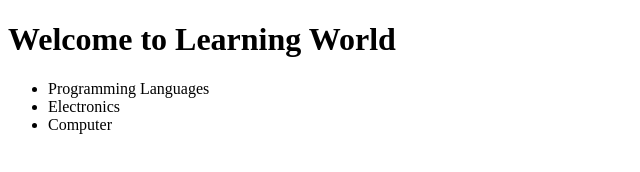
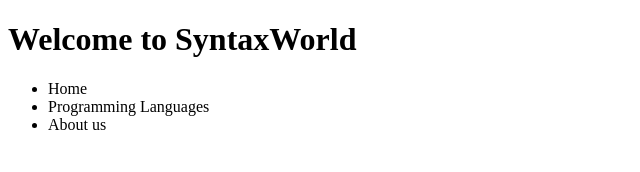
Before and after one commit to Praveenabi/Project, a plain HTML site: page index.html in a window 1280 px wide. Shown: the whole page, without its empty margins (0-640 px from the left). Drawn offline with Linux system fonts and the light colour scheme.

Commit message:
Sucessful

```diff
--- a/index.html
+++ b/index.html
@@ -1,14 +1,14 @@
 <!DOCTYPE html>
 <html>
 <head>
-	<title>first page</title>
+	<title>Syntaxworld</title>
 </head>
 <body>
-<h1>Welcome to Learning World</h1>
+<h1>Welcome to SyntaxWorld</h1>
 <ul>
+	<li>Home</li>
 	<li>Programming Languages</li>
-	<li>Electronics</li>
-	<li>Computer</li>
+	<li>About us</li>
 </ul>
 </body>
 </html>
```
